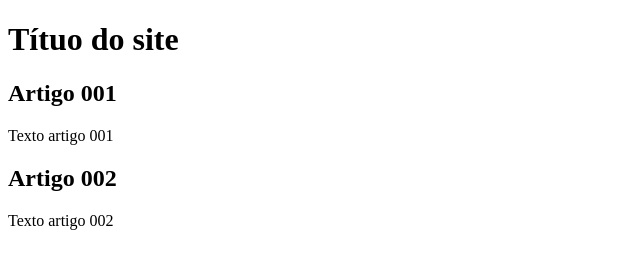
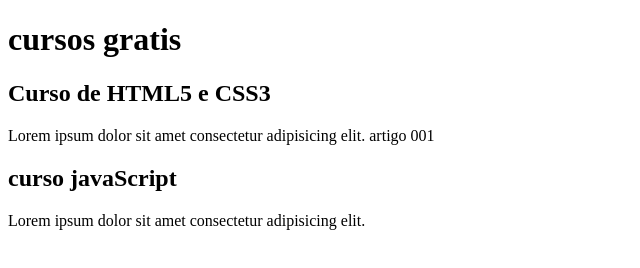
Before and after one commit to jdefranca54/projeto-site, a plain HTML site: page index.html in a window 1280 px wide. Shown: the whole page, without its empty margins (0-640 px from the left). Drawn offline with Linux system fonts and the light colour scheme.

Commit message:
comecei a escrever conteudo

```diff
--- a/index.html
+++ b/index.html
@@ -4,20 +4,20 @@
     <meta charset="UTF-8">
     <meta http-equiv="X-UA-Compatible" content="IE=edge">
     <meta name="viewport" content="width=device-width, initial-scale=1.0">
-    <title>Título do site</title>
+    <title>cursos gratis</title>
 </head>
 <body>
     <main>
         <header>
-            <h1>Títuo do site</h1>
+            <h1> cursos gratis</h1>
         </header>
         <article>
-            <h2>Artigo 001</h2>
-            <p>Texto artigo 001</p>
+            <h2>Curso de HTML5 e CSS3</h2>
+            <p>Lorem ipsum dolor sit amet consectetur adipisicing elit. artigo 001</p>
         </article>
         <article>
-            <h2>Artigo 002</h2>
-            <p>Texto artigo 002</p>
+            <h2>curso javaScript</h2>
+            <p>Lorem ipsum dolor sit amet consectetur adipisicing elit. </p>
         </article>
     </main>
 
```
